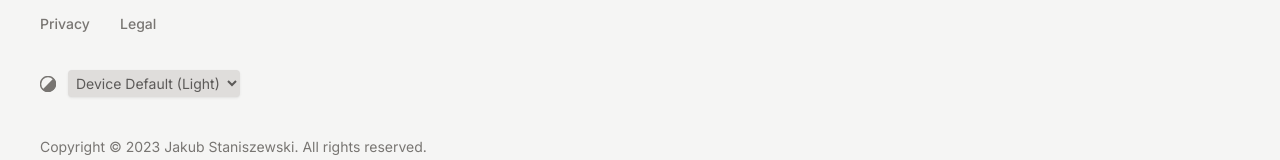
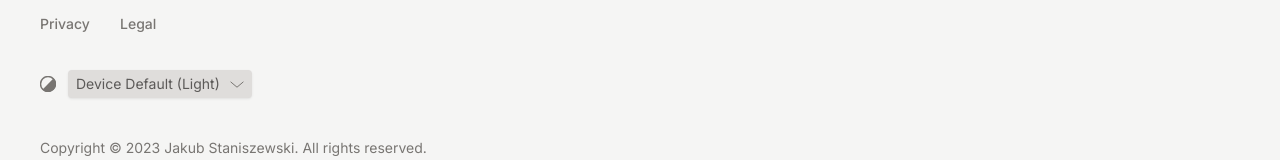
Before and after one commit to jakuski/website, a Next.js app: page / in a window 1280 px wide. Shown: the part 907-1067 px from the top of the page. Built offline with nearby package versions, Linux system fonts and the light colour scheme.

Commit message:
improve meta + theme picker

```diff
--- a/src/components/Footer/ThemePicker.tsx
+++ b/src/components/Footer/ThemePicker.tsx
@@ -1,12 +1,13 @@
 import { capitaliseFirstLetter } from "@/utils";
 import { useTheme } from "next-themes";
 import { useEffect, useState } from "react";
+import ChevronIcon from "../icons/Chevron";
 import ThemeIcon from "../icons/Theme";
 import If from "../If";
 
 const selectName = "site-wide-theme-picker";
 const selectClassName =
-	"p-1 rounded bg-stone-300 dark:bg-stone-700 text-stone-900 dark:text-stone-200 shadow";
+	"py-1 pl-2 pr-8 rounded bg-stone-300 dark:bg-stone-700 text-stone-900 dark:text-stone-200 shadow";
 
 const ThemePicker = () => {
 	const { theme, setTheme, systemTheme } = useTheme();
@@ -34,6 +35,7 @@ const ThemePicker = () => {
 			</If>
 
 			<If condition={mounted}>
+				<div className="relative">
 				<select
 					name={selectName}
 					value={theme}
@@ -47,6 +49,10 @@ const ThemePicker = () => {
 					<option value="dark">Dark</option>
 					<option value="light">Light</option>
 				</select>
+				<div className="absolute right-2 top-0 bottom-0 flex items-center pointer-events-none">
+					<ChevronIcon />
+				</div>
+				</div>
 			</If>
 		</form>
 	);
--- /dev/null
+++ b/src/components/icons/Chevron.tsx
@@ -0,0 +1,16 @@
+const ChevronIcon = () => (
+	<svg
+		width="14"
+		height="7"
+		viewBox="0 0 14 7"
+		fill="none"
+		xmlns="http://www.w3.org/2000/svg"
+	>
+		<path
+			d="M0.578598 0.789296L7 6.2107L13.4214 0.789296"
+			stroke="currentColor"
+		/>
+	</svg>
+);
+
+export default ChevronIcon;
--- a/src/pages/works/[id].tsx
+++ b/src/pages/works/[id].tsx
@@ -9,10 +9,7 @@ interface Params {
 }
 
 const ProjectPost: React.FC<MarkdownPostProps> = props => {
-	return <MarkdownPost
-		{...props}
-		project={true}
-	/>;
+	return <MarkdownPost {...props} project={true} />;
 };
 
 export default ProjectPost;
--- a/src/styles/globals.css
+++ b/src/styles/globals.css
@@ -29,6 +29,16 @@ a {
 	appearance: none;
 	text-indent: 0.1;
 	text-overflow: "";
+}
+
+select {
+	-webkit-appearance: none;
+	-moz-appearance: none;
+	appearance: none;
+}
+
+select::-ms-expand {
+	display: none;
 }
 
 /* Disable blue tap highlight on mobile */
```
Also changed, not shown: src/components/MarkdownPost.tsx (+5 -2 lines).
